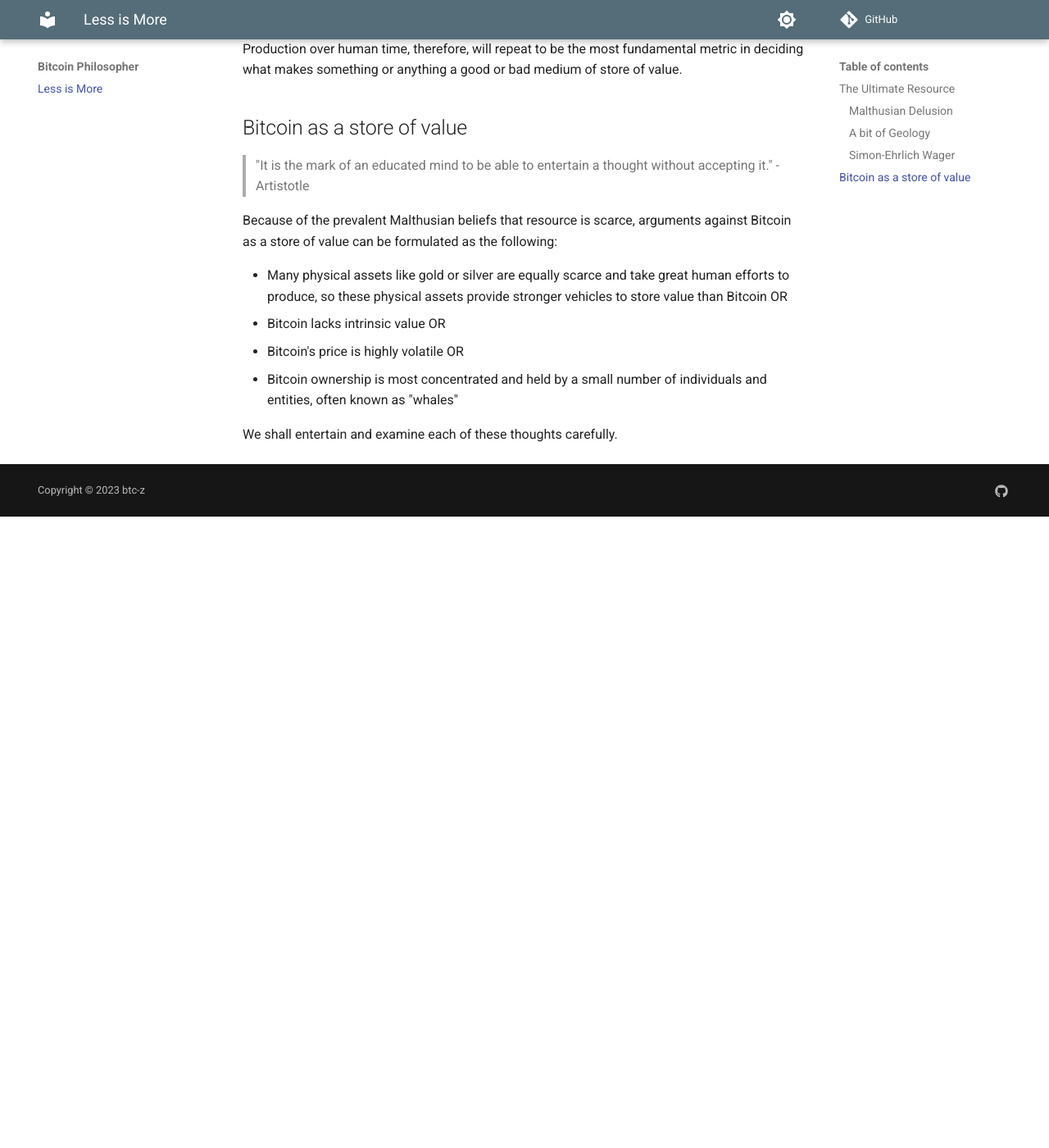
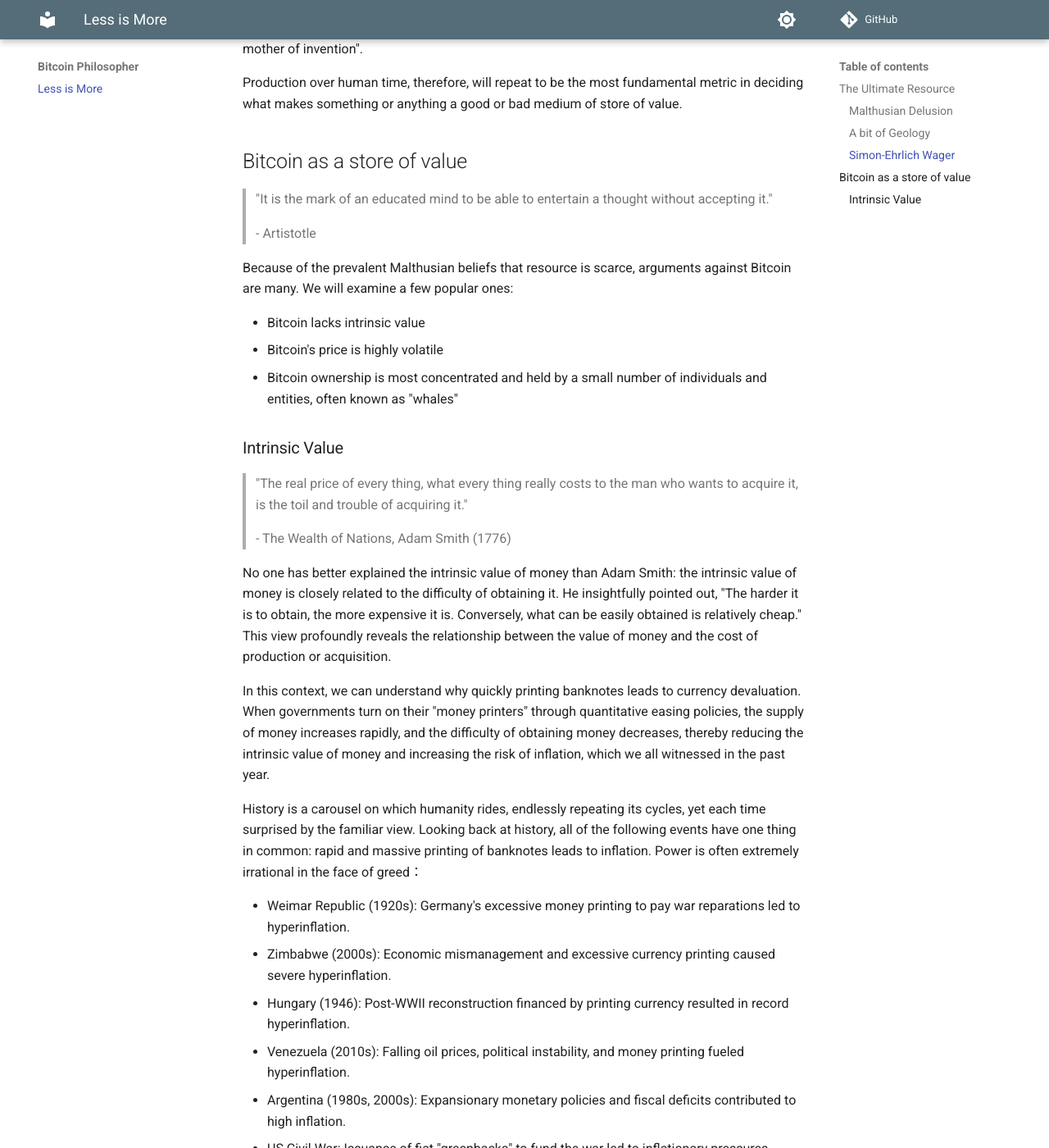
Before and after one commit to btc-z/btc-z.github.io, an MkDocs documentation site: the page built from docs/index.md, in a window 1280 px wide and 1400 px high, scrolled down 1429 px. Shown: the whole window at 82% size. Built offline with MkDocs 1.6.1 and Material for MkDocs 9.7.7, drawn with Linux system fonts in a browser that asks for light colours; before the commit the page ends 2059 px from its top, so only the background shows below that; some of the changed text lies outside the part shown.

Commit message:
Intrinsic Value

```diff
--- a/docs/index.md
+++ b/docs/index.md
@@ -5,11 +5,13 @@
 
 ### Malthusian Delusion
 
-> "You can never step in the same river twice." - Heraclitus
+> "You can never step in the same river twice."
+>
+> \- Heraclitus
 
 Malthusian thinking dictates that an uncontrolled population would eventually outpace the ability of Earth to produce resources,  leading to war, famine, and death. Yet, no raw material in all human history has ever run out. Even the rarest metal on earth, gold, has an annual production rate that has been ever-increasing for thousands of years. It is perhaps the biggest mistake for mankind to think that resources are scarce, the only thing that is scarce to human civilization is time, that is pure human time towards producing the resources.
 
-Why is the idea that "resource is scarce and will eventually run out" so persistent and deeply ingrained? Beyond humans' survival instinct and natural tendency to distaste material reduction, few people examine the underlying assumptions of Malthusianism. With a moderate amount of geology knowledge and logic, one can realize that scarcity is a function of human production time towards that resource and technological advancements to mine this resource.
+Why is the idea that "resource is scarce and will eventually run out" so persistent and deeply ingrained? Beyond humans' survival instinct and natural tendency to distaste material reduction, few people examine the underlying assumptions of Malthusianism. With a moderate amount of geology knowledge and logic, one can realize that scarcity is a function of two inputs: human time of producing the resource and technological advancements to mine this resource.
 
 ### A bit of Geology
 
@@ -29,13 +31,36 @@
 
 ## Bitcoin as a store of value
 
-> "It is the mark of an educated mind to be able to entertain a thought without accepting it." - Artistotle
+> "It is the mark of an educated mind to be able to entertain a thought without accepting it."
+>
+> \- Artistotle
 
-Because of the prevalent Malthusian beliefs that resource is scarce, arguments against Bitcoin as a store of value can be formulated as the following:
+Because of the prevalent Malthusian beliefs that resource is scarce, arguments against Bitcoin are many. We will examine a few popular ones:
 
-- Many physical assets like gold or silver are equally scarce and take great human efforts to produce, so these physical assets provide stronger vehicles to store value than Bitcoin OR
-- Bitcoin lacks intrinsic value OR
-- Bitcoin's price is highly volatile OR
+- Bitcoin lacks intrinsic value
+- Bitcoin's price is highly volatile
 - Bitcoin ownership is most concentrated and held by a small number of individuals and entities, often known as "whales"
 
-We shall entertain and examine each of these thoughts carefully.
+
+### Intrinsic Value
+
+> "The real price of every thing, what every thing really costs to the man who wants to acquire it, is the toil and trouble of acquiring it."
+>
+> \- The Wealth of Nations, Adam Smith (1776)
+
+No one has better explained the intrinsic value of money than Adam Smith: the intrinsic value of money is closely related to the difficulty of obtaining it. He insightfully pointed out, "The harder it is to obtain, the more expensive it is. Conversely, what can be easily obtained is relatively cheap." This view profoundly reveals the relationship between the value of money and the cost of production or acquisition.
+
+In this context, we can understand why quickly printing banknotes leads to currency devaluation. When governments turn on their  "money printers" through quantitative easing policies, the supply of money increases rapidly, and the difficulty of obtaining money decreases, thereby reducing the intrinsic value of money and increasing the risk of inflation, which we all witnessed in the past year.
+
+
+History is a carousel on which humanity rides, endlessly repeating its cycles, yet each time surprised by the familiar view. Looking back at history, all of the following events have one thing in common: rapid and massive printing of banknotes leads to inflation. Power is often extremely irrational in the face of greed：
+
+
+- Weimar Republic (1920s): Germany's excessive money printing to pay war reparations led to hyperinflation.
+- Zimbabwe (2000s): Economic mismanagement and excessive currency printing caused severe hyperinflation.
+- Hungary (1946): Post-WWII reconstruction financed by printing currency resulted in record hyperinflation.
+- Venezuela (2010s): Falling oil prices, political instability, and money printing fueled hyperinflation.
+- Argentina (1980s, 2000s): Expansionary monetary policies and fiscal deficits contributed to high inflation.
+- US Civil War: Issuance of fiat "greenbacks" to fund the war led to inflationary pressures.
+- US Great Inflation (1970s): Expansionary monetary policy, oil shocks, and supply disruptions caused high inflation.
+- **Today**: A staggering $13 trillion has been infused into the economy through monetary expansion: $5.2 trillion allocated to combat the COVID-19 pandemic, $4.5 trillion deployed through quantitative easing measures, and $3 trillion dedicated to infrastructure investment. For context, World War II, the costliest conflict in history, incurred expenditures of $4.7 trillion. Remarkably, the cumulative financial burden of all of America's military engagements since 2001 amounts to less than the $5.2 trillion allocated for pandemic relief. Now, how surprised are you to see the staggering inflation happening today?
```
